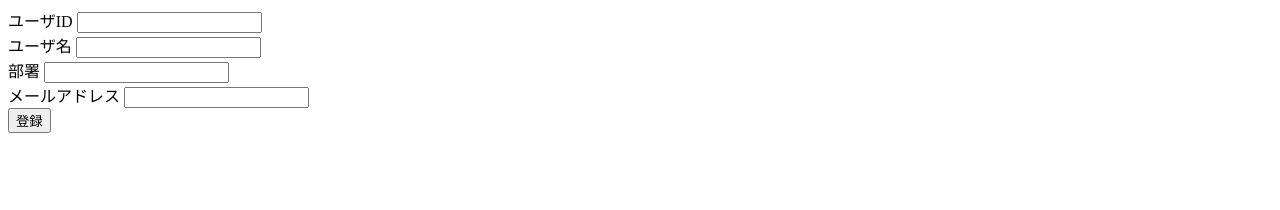
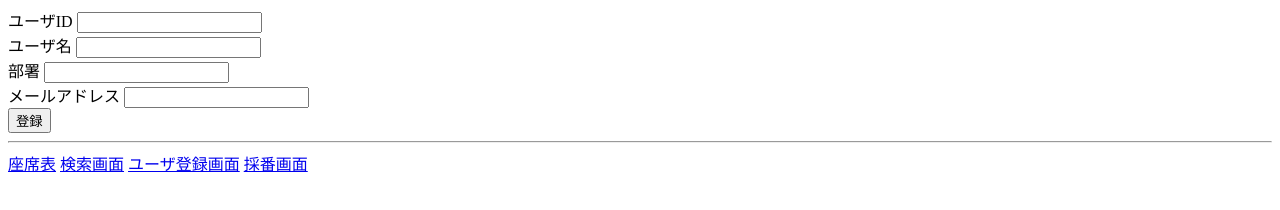
Before and after one commit to KouseiKaidou/createUser, a plain HTML site: page index.html in a window 1280 px wide. Drawn offline with Linux system fonts and the light colour scheme.

Commit message:
Update index.html

```diff
--- a/index.html
+++ b/index.html
@@ -22,6 +22,11 @@
     <input type="text" name="mail" id="mail">
     <br>
     <button id="btn">登録</button>
+    <hr>
+    <a href="https://main.d3715qbrta1wwx.amplifyapp.com/">座席表</a>
+    <a href="https://main.d3vkykcg3zkvui.amplifyapp.com/">検索画面</a>
+    <a href="https://main.dh2s54ysidjqd.amplifyapp.com/">ユーザ登録画面</a>
+    <a href="https://test.datms6bdmb4qa.amplifyapp.com/">採番画面</a>
 </body>
 <script>
     // register-api
```
